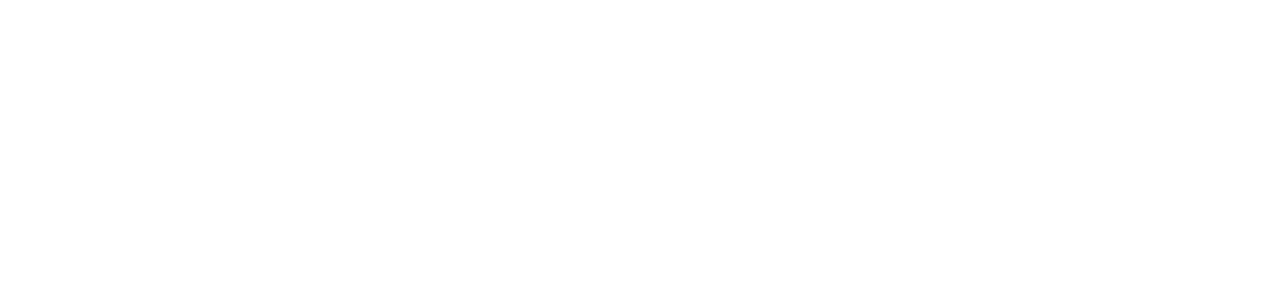
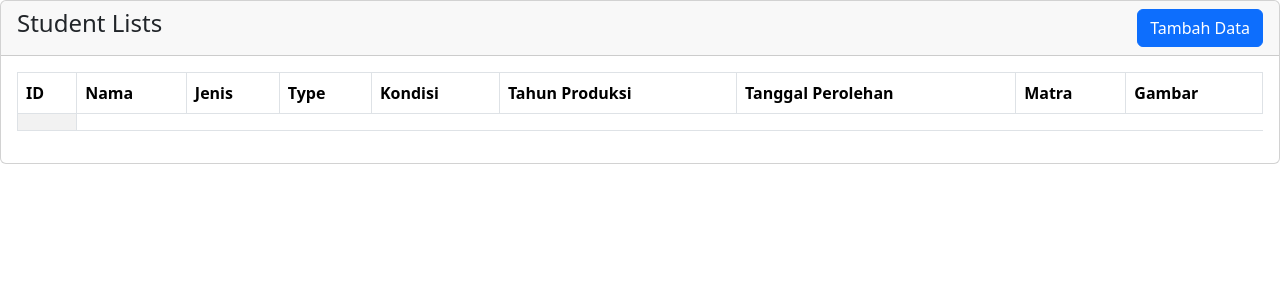
Before and after one commit to rdsarjito/crud-militer, a Nuxt app: page /militaries in a window 1280 px wide. Before the commit this address had no page. Shown: the top 300 px of the page. Built offline with nearby package versions, Linux system fonts and the light colour scheme.

Commit message:
Creating a List Data Apperance

```diff
--- a/package.json
+++ b/package.json
@@ -10,6 +10,7 @@
     "postinstall": "nuxt prepare"
   },
   "dependencies": {
+    "axios": "^1.6.7",
     "nuxt": "^3.10.3",
     "vue": "^3.4.19",
     "vue-router": "^4.3.0"
--- a/pages/militaries/create.vue
+++ b/pages/militaries/create.vue
@@ -3,7 +3,7 @@
         <div class="card">
             <div class="card-header">
                 <h4>Tambah Military
-            <NuxtLink to="/" class="btn btn-danger float-end">Back</NuxtLink>
+                    <NuxtLink to="/militaries" class="btn btn-danger float-end">Back</NuxtLink>
                 </h4>
             </div>
             <div class="card-body">
@@ -11,6 +11,7 @@
                     <div class="mb-3">
                         <label>Nama</label>
                         <input type="text" v-model="military.nama" class="form-control" />
+                        <span class="text-danger" v-if="this.errorList.nama">{{ this.errorList.nama[0] }}</span>
                     </div>
                     <div class="mb-3">
                         <label>Jenis</label>
@@ -19,22 +20,32 @@
                             <option value="kendaraan">Kendaraan</option>
                             <option value="pesawat">Pesawat</option>
                         </select>
+                        <span class="text-danger" v-if="this.errorList.jenis">{{ this.errorList.jenis[0] }}</span>
+                    </div>
+                    <div class="mb-3">
+                        <label>Type</label>
+                        <input type="text" v-model="military.type" class="form-control" />
+                        <span class="text-danger" v-if="this.errorList.type">{{ this.errorList.type[0] }}</span>
                     </div>
                     <div class="mb-3">
                         <label>Kondisi</label>
                         <input type="text" v-model="military.kondisi" class="form-control" />
+                        <span class="text-danger" v-if="this.errorList.kondisi">{{ this.errorList.kondisi[0] }}</span>
                     </div>
                     <div class="mb-3">
                         <label>Tahun Produksi</label>
                         <input type="text" v-model="military.tahun_produksi" class="form-control" />
+                        <span class="text-danger" v-if="this.errorList.tahun_produksi">{{ this.errorList.tahun_produksi[0] }}</span>
                     </div>
                     <div class="mb-3">
                         <label>Tanggal Perolehan</label>
                         <input type="text" v-model="military.tanggal_perolehan" class="form-control" />
+                        <span class="text-danger" v-if="this.errorList.tanggal_perolehan">{{ this.errorList.tanggal_perolehan[0] }}</span>
                     </div>
                     <div class="mb-3">
                         <label>Gambar</label>
                         <input type="text" v-model="military.gambar" class="form-control" />
+                        <span class="text-danger" v-if="this.errorList.gambar">{{ this.errorList.gambar[0] }}</span>
                     </div>
                     <div class="mb-3">
                         <label>Matra</label>
@@ -44,6 +55,7 @@
                             <option value="tni-al">TNI AL</option>
                             <option value="kemhan">KEMHAN</option>
                         </select>
+                        <span class="text-danger" v-if="this.errorList.matra">{{ this.errorList.matra[0] }}</span>
                     </div>
                     <div class="mb-3">
                         <button type="submit" class="btn btn-primary">Save</button>
@@ -55,6 +67,8 @@
 </template>
 
 <script>
+    import axios from 'axios';
+
     export default {
       name: "militaryCreate",
       data() {
@@ -68,12 +82,33 @@
                 tanggal_perolehan: '',
                 matra: '',
                 gambar: ''
-          }
+            },
+            errorList: {}
         }
       },
       methods: {
         saveMilitary() {
-          console.log("Hiiii")
+            let myThis = this;
+            axios.post('http://localhost:8000/api/militaries', this.military).then(res => {
+                console.log(res, 'res');
+
+                this.military.nama = '';
+                this.military.jenis = '';
+                this.military.type = '';
+                this.military.kondisi = '';
+                this.military.tahun_produksi = '';
+                this.military.tanggal_perolehan = '';
+                this.military.matra = '';
+                this.military.gambar = '';
+            })
+            .catch(function (error) {
+                console.log(error, 'errors')
+                if(error.response) {
+                    if(error.response.status = 422) {
+                        myThis.errorList = error.response.data.errors;
+                    }
+                }
+            })
         }
       }
     }
--- /dev/null
+++ b/pages/militaries/index.vue
@@ -0,0 +1,43 @@
+<template>
+    <div>
+        <div class="card">
+            <div class="card-header">
+                <h4>Student Lists
+                    <NuxtLink to="/militaries/create" class="btn btn-primary float-end">Tambah Data</NuxtLink>
+                </h4>
+            </div>
+            <div class="card-body">
+                <table class="table table-striped table-bordered">
+                    <thead>
+                        <tr>
+                            <th>ID</th>
+                            <th>Nama</th>
+                            <th>Jenis</th>
+                            <th>Type</th>
+                            <th>Kondisi</th>
+                            <th>Tahun Produksi</th>
+                            <th>Tanggal Perolehan</th>
+                            <th>Matra</th>
+                            <th>Gambar</th>
+                        </tr>
+                    </thead>
+                    <tbody>
+                        <tr>
+                            <td></td>
+                        </tr>
+                    </tbody>
+                </table>
+            </div>
+        </div>
+    </div>
+</template>
+
+<script>
+    export default {
+
+    }
+</script>
+
+<style lang="scss" scoped>
+
+</style>
```
Also changed, not shown: 1 other file (tests, documents, lock files or other folders). Lines whose indentation alone changed are shown as unchanged.
